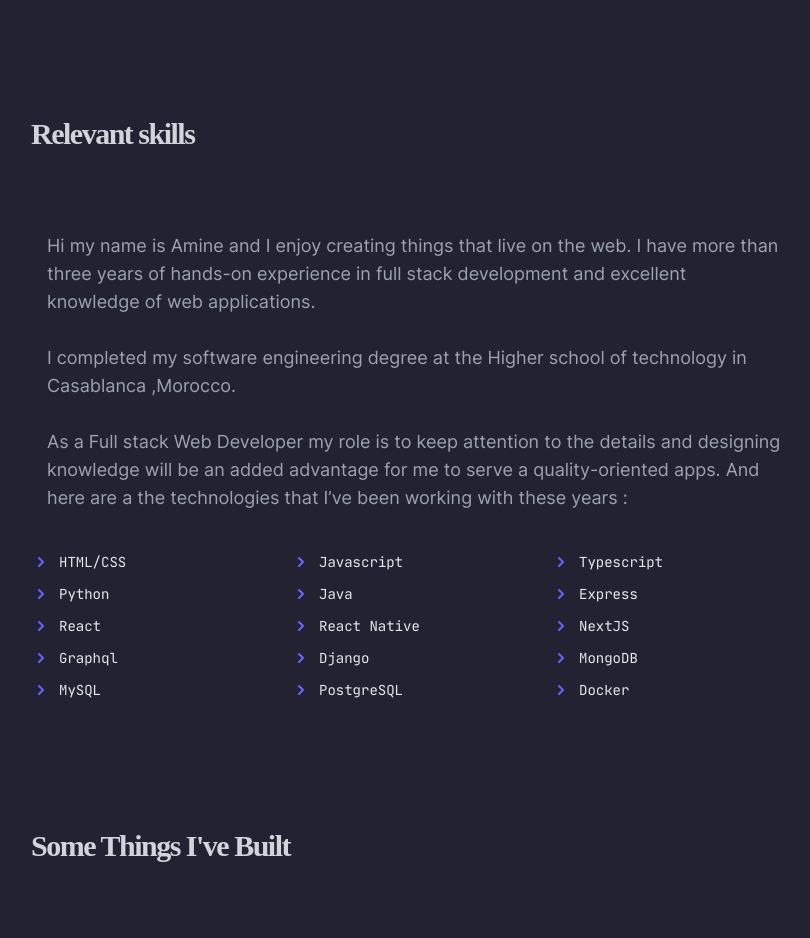
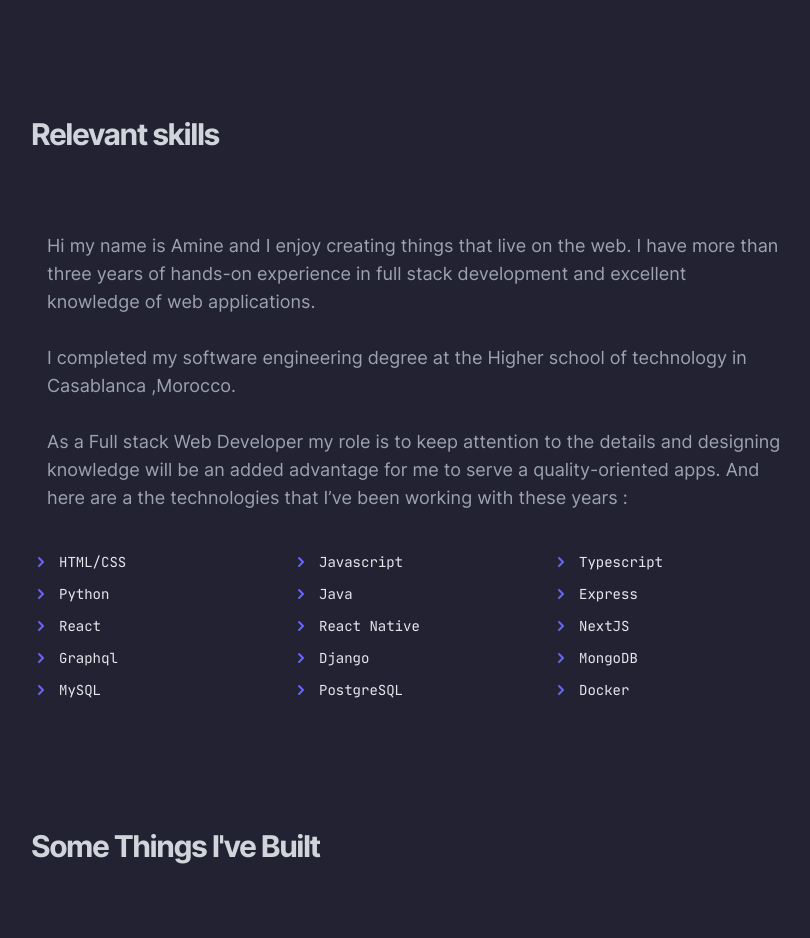
Before and after one commit to amine-tayani/portfolio, a Next.js app: page / in a window 1280 px wide. Shown: the part 754-1692 px from the top of the page, without its empty margins (225-1035 px from the left). Built offline with nearby package versions, Linux system fonts and the light colour scheme.

Commit message:
fix: change section title font weight from black to bold

```diff
--- a/components/Skills.js
+++ b/components/Skills.js
@@ -19,7 +19,7 @@ const Skills = () => {
   return (
     <div className="w-full mt-32 mx-10 lg:mx-64" id="skills">
       <div className="">
-        <h5 className="tracking-tighter font-black lg:mb-20 mb-10 mt-8 sm:mt-14 text-3xl text-gray-300 sm:text-3xl">
+        <h5 className="tracking-tighter font-inter font-bold lg:mb-20 mb-10 mt-8 sm:mt-14 text-3xl text-gray-300 sm:text-3xl">
           Relevant skills
         </h5>
       </div>
--- a/components/projects/Card.js
+++ b/components/projects/Card.js
@@ -54,17 +54,20 @@ const Card = ({ project }) => {
           </div>
         </div>
         <a href="#">
-          <h5 class="mt-6 mb-3 text-xl font-bold font-Jbrains tracking-tighter text-[#F1EDFF] group-hover:text-purpley ">
+          <h5 className="mt-6 mb-3 text-xl font-bold font-Jbrains tracking-tighter text-[#F1EDFF] group-hover:text-purpley ">
             {project.Title}
           </h5>
         </a>
-        <p class="mb-6 text-[#ACA9BB] font-inter text-sm ">
+        <p className="mb-6 text-[#ACA9BB] font-inter text-sm ">
           {project.Description}
         </p>
         <div className="flex space-x-3 absolute bottom-0 mb-8">
-          {project.Stack.map((t) => {
+          {project.Stack.map((t, i) => {
             return (
-              <p className="text-xs font-medium font-Jbrains text-[#79759C]">
+              <p
+                key={i}
+                className="text-xs font-medium font-Jbrains text-[#79759C]"
+              >
                 {t}
               </p>
             );
--- a/components/projects/Projects.js
+++ b/components/projects/Projects.js
@@ -5,7 +5,7 @@ const Projects = () => {
   return (
     <div id="projects" className="w-full mt-32 mx-5 lg:mx-64">
       <div className="">
-        <h5 className=" tracking-tighter font-black lg:mb-20 mb-14 mt-8 sm:mt-14 text-3xl text-gray-300 sm:text-3xl">
+        <h5 className=" tracking-tighter font-inter font-bold lg:mb-20 mb-14 mt-8 sm:mt-14 text-3xl text-gray-300 sm:text-3xl">
           Some Things I've Built
         </h5>
       </div>
```
